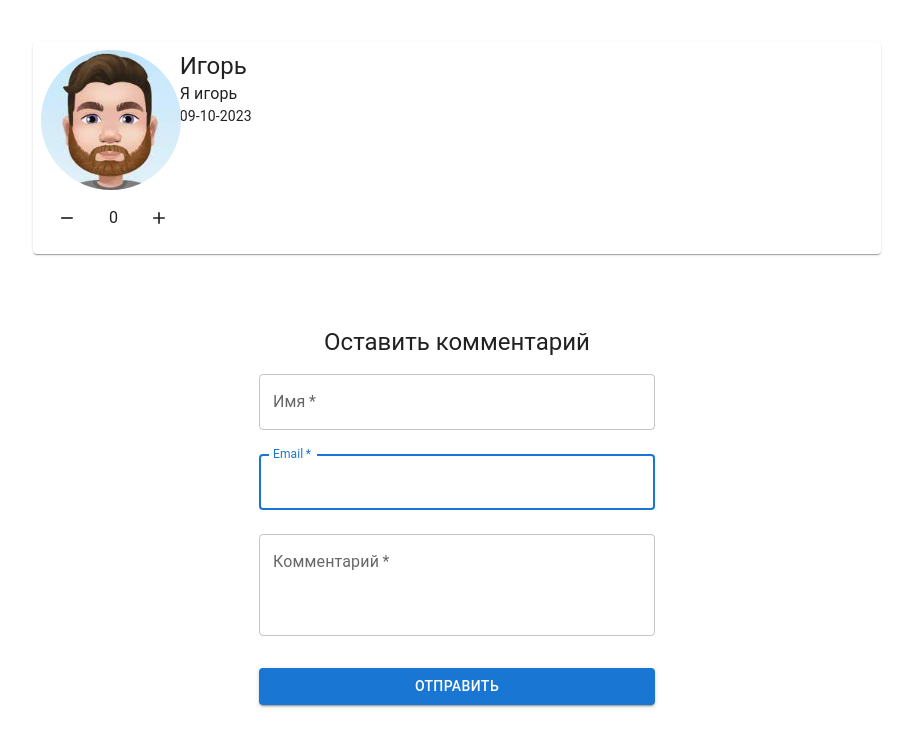
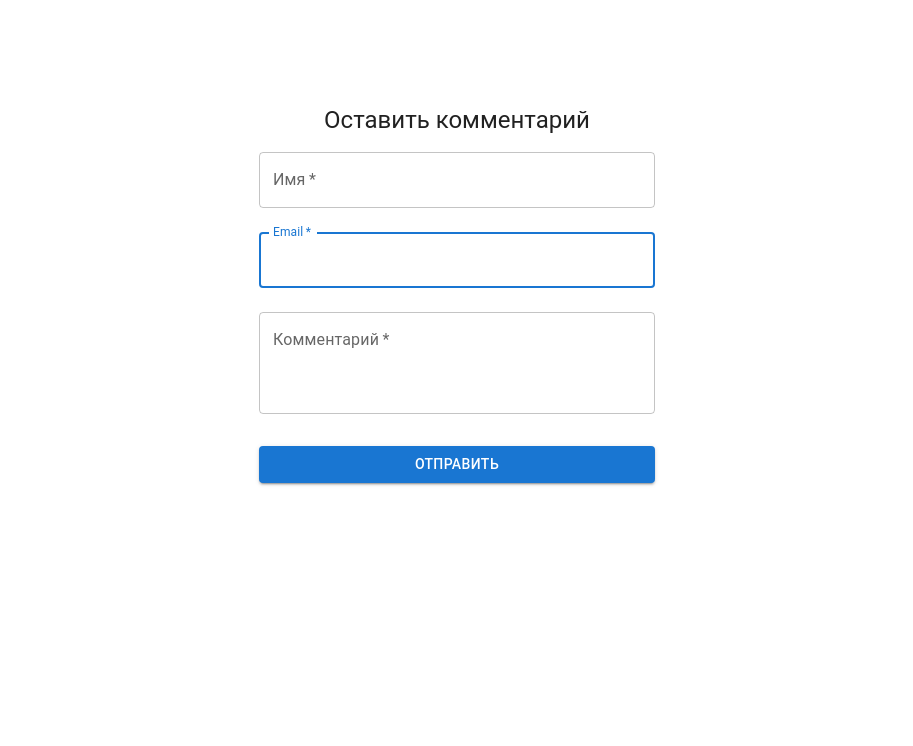
Before and after one commit to sekiranat/react-test-is, a React (Create React App) app: page / in a window 1280 px wide. Shown: the top 746 px of the page, without its empty margins (183-1096 px from the left). Built offline with nearby package versions, Linux system fonts and the light colour scheme.

Commit message:
Добавлено сохранение в LocalStorage, изменена работа счетчика, форматирование времени

```diff
--- a/src/App.js
+++ b/src/App.js
@@ -1,40 +1,71 @@
 
-import { useState } from 'react';
+import { useState, useEffect } from 'react';
 
 import Grid from '@mui/material/Grid';
 import Box from '@mui/material/Box';
 import { Form } from './components/form';
+import { getTimePassed } from './helpers/convertTime';
 
 import { Comment } from './components/comment';
 
 export default function App() {
-  const [commentList, setCommentList] = useState([{
-    name: 'Игорь',
-    text: 'Я игорь',
-    date: '09-10-2023'
-  }]);
+  // сохраняем в localStorage
+  const commentListStorage = JSON.parse(localStorage.getItem('commentList'));
+  const [commentList, setCommentList] = useState(commentListStorage ? commentListStorage : {});
 
+  useEffect(() => {
+    localStorage.setItem('commentList', JSON.stringify(commentList));
+  }, [commentList]);
+
+  /**
+ * Добавляет новый комментарий в стейт
+ * @return  {void}
+ */
+  const addComment = (dataForm) => {
+    const date = new Date();
+    const id = Object.keys(commentList).pop() ? Object.keys(commentList).pop() + 1 : 1; // увеличиваем последний id на 1
+    const comment = {
+      id,
+      name: dataForm.name,
+      text: dataForm.comment,
+      date,
+      rating: 0
+    };
+    const newCommentList = { ...commentList, [id]: comment };
+    setCommentList(newCommentList);
+  }
+
+  /**
+ * Меняет рейтинг комментария
+ * @param   {number} id id комментария
+ * @param   {number} step шаг увеличения или уменьшения рейтинга
+ * @return  {void}
+ */
+  const changeRating = (id, step) => {
+    const commentListNew = { ...commentList }; // копируем объект
+    commentListNew[id].rating = commentListNew[id].rating + step;
+
+    setCommentList(commentListNew);
+  }
+
+  /**
+ * Рендерит комментарии
+ * @return  {React.ReactElement}
+ */
   const renderComments = () => {
-    return commentList.map(comment => {
+    return Object.values(commentList).map(comment => {
       return (
         <Comment
+          id={comment.id}
           name={comment.name}
           comment={comment.text}
-          date={comment.date}
+          date={getTimePassed(comment.date)}
+          hide={comment.hide}
+          rating={comment.rating}
+          onChangeRating={(id, rating) => changeRating(id, rating)}
         />
       )
     })
-  }
-
-  const addComment = (dataForm) => {
-    const date = new Date().toLocaleDateString();
-    const comment = {
-      name: dataForm.name,
-      text: dataForm.comment,
-      date: date
-    };
-    const newCommentList = [...commentList, comment];
-    setCommentList(newCommentList);
   }
 
   return (
--- a/src/components/comment/Comment.js
+++ b/src/components/comment/Comment.js
@@ -1,5 +1,3 @@
-import { useState } from 'react';
-
 import { styled } from '@mui/material/styles';
 import Grid from '@mui/material/Grid';
 import Typography from '@mui/material/Typography';
@@ -9,7 +7,6 @@ import AddIcon from '@mui/icons-material/Add';
 import RemoveIcon from '@mui/icons-material/Remove';
 import Paper from '@mui/material/Paper';
 import Box from '@mui/material/Box';
-
 import { Avatar } from '@mui/material';
 import avatarImg from '../../assets/avatar.jpeg';
 
@@ -20,20 +17,18 @@ const CommentStyled = styled(Paper)(() => ({
     textAlign: 'left',
 }));
 
-export const Comment = ({name, comment, date}) => {
-    const [count, setCount] = useState(0);
-
+export const Comment = ({ id, name, comment, date, rating, onChangeRating }) => {
     return (
         <CommentStyled>
             <Grid container>
-                <Grid item xs={12} sm={2}>
+                <Grid item xs={12} md={4} sm={2}>
                     <Avatar
                         alt="Remy Sharp"
                         src={avatarImg}
                         sx={{ width: 140, height: 140 }}
                     />
                 </Grid>
-                <Grid item xs={12} sm={10}>
+                <Grid item xs={10} md={8} sm={10}>
                     <Typography variant="h5">
                         {name}
                     </Typography>
@@ -51,7 +46,7 @@ export const Comment = ({name, comment, date}) => {
                         aria-label="reduce"
                         variant='transparent'
                         onClick={() => {
-                            setCount(count - 1);
+                            onChangeRating(id, -1);
                         }}
                     >
                         <RemoveIcon fontSize="small" />
@@ -60,13 +55,13 @@ export const Comment = ({name, comment, date}) => {
                         sx={{
                             m: [0, 2, 0, 2]
                         }}>
-                        {count}
+                        {rating}
                     </Box>
                     <Button
                         aria-label="increase"
                         variant='transparent'
                         onClick={() => {
-                            setCount(count + 1);
+                            onChangeRating(id, 1);
                         }}
                     >
                         <AddIcon fontSize="small" />
--- a/src/components/notifications/errorText.js
+++ b/src/components/notifications/errorText.js
@@ -1,6 +1,10 @@
 import Typography from '@mui/material/Typography';
 import { styled } from '@mui/material/styles';
 
+/**
+ * Уведомление об ошибке
+ * @return  {React.ReactElement}
+ */
 export const ErrorText = styled(Typography)(() => ({
     color: 'red',
     textAlign: 'center',
--- /dev/null
+++ b/src/helpers/convertTime.js
@@ -0,0 +1,23 @@
+  /**
+ * Конвертирует дату в интервал времени прошедшего с момента комментария
+ * @param   {date} datePost дата написания комментария
+ * @return  {string}
+ */
+
+export const getTimePassed = (datePost) => {
+    const convertTimePassed = (new Date().getTime() - new Date(datePost).getTime());
+
+    if (convertTimePassed / 1000 > 60) {
+        return Math.ceil(convertTimePassed / 1000 / 60)  + ' минут назад';
+    }
+
+    if (convertTimePassed / 1000 > 60 && convertTimePassed / 1000 < 3600 * 24) {
+        return Math.ceil(convertTimePassed / 1000 / 60) + ' часов назад';
+    }
+
+    if (convertTimePassed / 1000 >= 3600 * 24) {
+        return Math.ceil(convertTimePassed / 1000 / 60 / 24) + ' дней назад';
+    }
+
+    return 'только что';
+}
```
Also changed, not shown: src/components/form/Form.js (+8 -0 lines), src/App.css (added).
